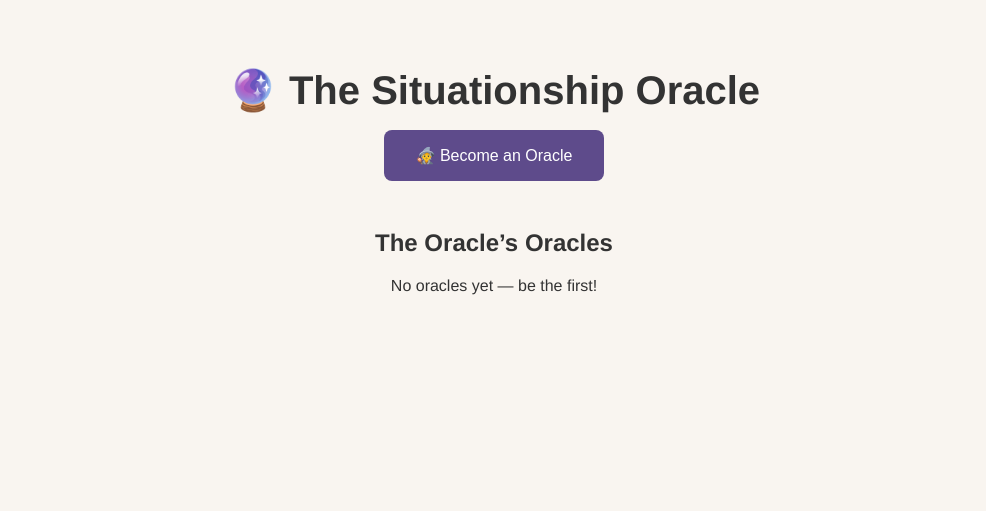
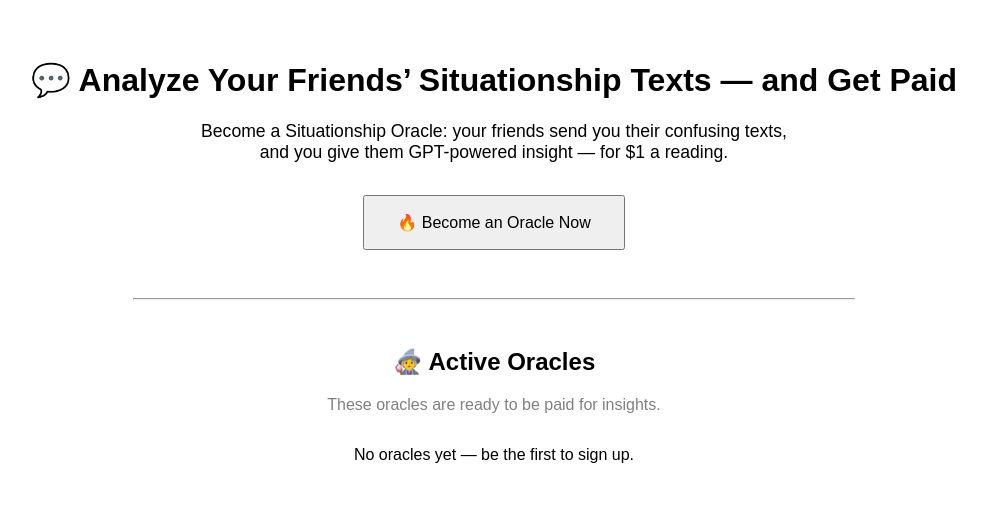
Before and after one commit to Valentino117/situationship-analyzer-web, a Flask app: page / in a window 1280 px wide. Shown: the top 511 px of the page, without its empty margins (146-1132 px from the left). Run offline with Flask 3, Linux system fonts and the light colour scheme.

Commit message:
Clarify homepage and oracle analysis flow with payment link

```diff
--- a/templates/index.html
+++ b/templates/index.html
@@ -3,74 +3,39 @@
 <head>
   <meta charset="UTF-8" />
   <title>Situationship Oracle</title>
-  <style>
-    body {
-      font-family: 'Helvetica Neue', sans-serif;
-      text-align: center;
-      padding: 2rem;
-      background-color: #f9f5f0;
-      color: #333;
-    }
-
-    h1 {
-      font-size: 2.5rem;
-      margin-bottom: 1rem;
-    }
-
-    button {
-      background-color: #5e4b8b;
-      color: white;
-      border: none;
-      padding: 1rem 2rem;
-      font-size: 1rem;
-      border-radius: 8px;
-      cursor: pointer;
-    }
-
-    button:hover {
-      background-color: #483375;
-    }
-
-    .oracle-box {
-      background: white;
-      border: 1px solid #ccc;
-      border-radius: 10px;
-      margin: 1rem auto;
-      padding: 1rem;
-      width: 300px;
-    }
-
-    .subtle {
-      font-size: 0.85rem;
-      color: #666;
-    }
-  </style>
 </head>
-<body>
-  <h1>🔮 The Situationship Oracle</h1>
+<body style="font-family: sans-serif; text-align: center; padding: 2rem;">
+  <h1>💬 Analyze Your Friends’ Situationship Texts — and Get Paid</h1>
+  <p style="max-width: 600px; margin: 1rem auto; font-size: 1.1rem;">
+    Become a Situationship Oracle: your friends send you their confusing texts,
+    and you give them GPT-powered insight — for $1 a reading.
+  </p>
 
   <form action="/create-oracle-account" method="GET">
-    <button type="submit">
-      🧙 Become an Oracle
+    <button type="submit" style="padding: 1rem 2rem; font-size: 1rem; margin-top: 1rem;">
+      🔥 Become an Oracle Now
     </button>
   </form>
 
-  <h2 style="margin-top: 3rem;">The Oracle’s Oracles</h2>
+  <hr style="margin: 3rem auto; width: 60%;" />
+
+  <h2>🧙‍♀️ Active Oracles</h2>
+  <p style="color: gray; margin-bottom: 2rem;">
+    These oracles are ready to be paid for insights.
+  </p>
 
   {% if oracles %}
-    {% for id, data in oracles.items() %}
-      <div class="oracle-box">
+    {% for id in oracles %}
+      <div style="margin-bottom: 2rem;">
         <strong>Oracle {{ loop.index }}</strong><br/>
-        <span class="subtle">Stripe ID: {{ id }}</span><br/><br/>
-        <strong>Earnings:</strong> ${{ "%.2f"|format(data.earned) }}<br/>
-        <strong>Platform Cut:</strong> ${{ "%.2f"|format(data.platform_cut) }}<br/><br/>
+        Oracle ID: <code>{{ id }}</code><br/>
         <form action="/pay/{{ id }}" method="POST">
-          <button>💸 Pay this Oracle</button>
+          <button style="margin-top: 0.5rem; padding: 0.5rem 1rem;">💸 Pay this Oracle $1</button>
         </form>
       </div>
     {% endfor %}
   {% else %}
-    <p>No oracles yet — be the first!</p>
+    <p>No oracles yet — be the first to sign up.</p>
   {% endif %}
 </body>
 </html>
```
Also changed, not shown: templates/oracle_analysis.html (+37 -4 lines).
